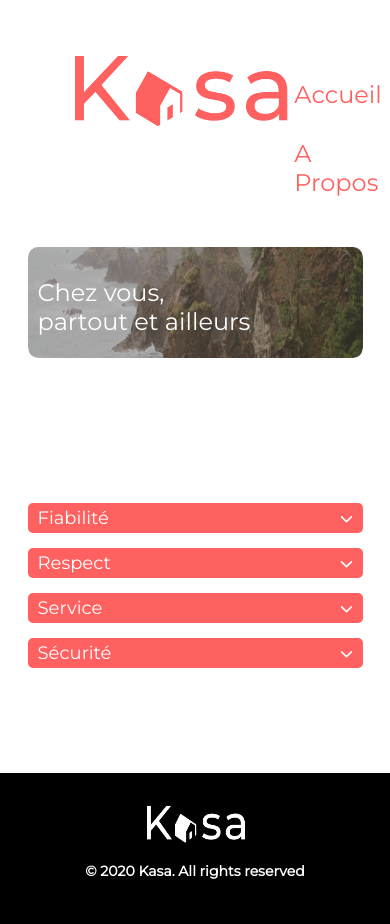
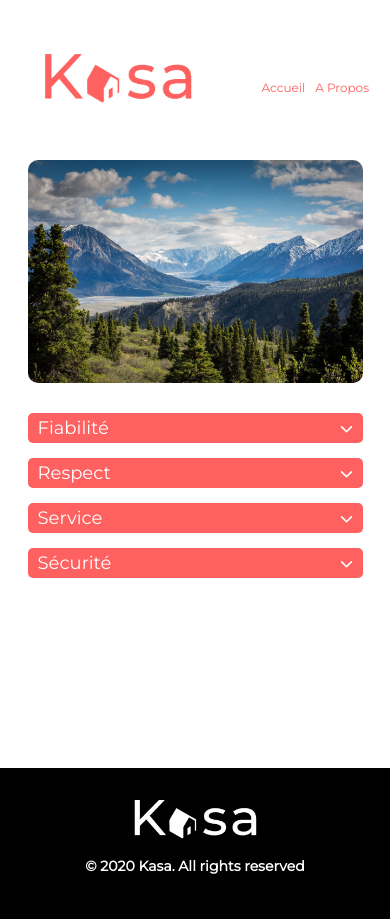
Before and after one commit to Osmolite/Projet_7_Kasa, a React (Create React App) app: page /About in a window 390 px wide. Built offline with nearby package versions, Linux system fonts and the light colour scheme.

Commit message:
fin version responsive

```diff
--- a/src/components/Banner/index.jsx
+++ b/src/components/Banner/index.jsx
@@ -26,6 +26,7 @@ const BannerStyle = styled.span`
             width:335px;
             height:111px;
             border-radius: 10px;
+            object-fit:cover;
         }
         .titre_banner{
             font-size:24px;
--- /dev/null
+++ b/src/components/BannerAbout/index.jsx
@@ -0,0 +1,35 @@
+import styled from 'styled-components'
+import bannerAbout from '../../assets/bannerAbout.png'
+//Bannière de l'image pour la page Home et About
+
+const BannerStyle = styled.span`
+    display: flex;
+    flex-direction: column;
+    justify-content: center;
+    align-items: center;
+    img{
+        border-radius: 25px;
+        object-fit: cover;
+        width: 1240px;
+        height: 223px;
+    }
+
+    @media (max-width: 768px) {
+        img{
+            width:335px;
+            height:223px;
+            border-radius: 10px;
+        }
+      }
+`
+//Couleurs : FF6060 FFFFFF F6F6F6 000000
+//Police : Montserrat regular, medium
+
+function BannerAbout () {
+    return (
+        <BannerStyle>
+        <img src={bannerAbout} alt="La montagne"/>
+        </BannerStyle>
+    )
+}
+export default BannerAbout;
--- a/src/components/Cards/index.jsx
+++ b/src/components/Cards/index.jsx
@@ -28,7 +28,7 @@ const CardsStyle = styled.span`
   }
   @media (max-width: 768px) {
     background-color: #FFFFFF;
-    margin-top: 0px;
+    margin-top: -40px;
   }
 `
 // const [logements, setLogements] = useState([])
--- a/src/components/Collapse/index.jsx
+++ b/src/components/Collapse/index.jsx
@@ -13,7 +13,8 @@ const CollapseStyle = styled.span`
     flex-direction: column;
     justify-content: center;
     align-items: center;
-    margin-block: 200px;
+    margin-top: 60px;
+    margin-bottom: 30px;
   }
   .accordionH {
     display: flex;
@@ -65,20 +66,21 @@ const CollapseStyle = styled.span`
     max-height: 9999px;
     transition: all 0.5s cubic-bezier(1, 0, 0, 0);
     white-space: pre-line;
-    padding: 10px;
+    padding: 20px;
   }
   @media (max-width: 768px) {
     margin-block: 0px;
     width:333px;
     .accordionV{
-      margin-block: 90px;
+      margin-top: 30px;
+      margin-bottom: 175px;
     }
     .itemV {
       width: 335px;
       margin-bottom: 15px;
     }
     .accordionH {
-      margin-block: 0px;
+      margin-block: 12px;
       display: flex;
       flex-direction: column;
       justify-content: center;
--- a/src/components/Error/index.jsx
+++ b/src/components/Error/index.jsx
@@ -16,8 +16,30 @@ const ErrorStyle = styled.span`
         font-size: 36px;
     }
     .retourAccueil {
+        margin-block: 70px;
         font-size: 18px;
         color: #FF6060;
+    }
+    br{
+        display:none;
+    }
+    @media (max-width: 768px) {
+        margin-block:180px;
+        text-align:center;
+        img{
+            width: 198px;
+            height:99px;
+        }
+        .messageErreur{
+            font-size: 18px;
+        }
+        br{
+            display:block;
+        }
+        .retourAccueil {
+            margin-block: 55px;
+            font-size: 14px;
+        }
     }
 `
 //Couleurs : FF6060 FFFFFF F6F6F6 000000
@@ -27,7 +49,7 @@ function Error () {
     return (
         <ErrorStyle>
         <img src={ErrorImage} alt="Erreur 404"/>
-        <h1 className="messageErreur">Oups! La page que vous demandez n'existe pas.</h1>
+        <h1 className="messageErreur">Oups! La page que<br/> vous demandez n'existe pas.</h1>
         <Link to='/' className='retourAccueil'>Retourner sur la page d'accueil</Link>
         </ErrorStyle>
     )
--- a/src/components/Footer/index.jsx
+++ b/src/components/Footer/index.jsx
@@ -12,7 +12,6 @@ const FooterStyle = styled.span`
     align-items: center;
     background-color:#000000;
     color: #FFFFFF;
-    width: 100%;
     margin-top:40px;
     padding-block: 30px;
     img {
@@ -22,13 +21,14 @@ const FooterStyle = styled.span`
     }
     @media (max-width: 768px) {
         img {
-            width:105px;
+            width:130px;
             height:45px;
+            object-fit:cover;
         }
         font-size: 12px;
 
       }
-
+      margin-top:80px;
 }
 
 
@@ -39,7 +39,7 @@ const FooterStyle = styled.span`
 
 function Footer () {
     return (
-        <FooterStyle className='header'>
+        <FooterStyle>
         <img className="logo" src={blackLogo} alt="Logo de l'application"></img>
         <h3 className="droits">© 2020 Kasa. All rights reserved</h3>
         </FooterStyle>
--- a/src/components/Header/index.jsx
+++ b/src/components/Header/index.jsx
@@ -4,7 +4,7 @@ import styled from 'styled-components'
 import Logo from '../../assets/Logo.PNG'
 //Header présent sur toutes les pages composé du logo et du menu
 
-const HeaderStyle = styled.span`
+const HeaderStyle = styled.div`
     font-size: 24px;
     font-family: Montserrat;
     display: flex;
@@ -23,17 +23,26 @@ const HeaderStyle = styled.span`
     text-decoration: none;
     &:hover{
         text-decoration: underline;
-    }
+    }}
     @media (max-width: 768px) {
-        img {
+        width: 335px;
+        margin-inline: 10%;
+        .logo {
             height:60px;
             width:157px;
         }
-        margin-inline: 0px;
-
+        .nav{
+            display: flex;
+            flex-direction: row;
+        }
+        .liens_Menu {
+            margin-inline: 5px;
+        }
+        font-size: 12px;
+        flex-wrap:nowrap;
       }
 
-}
+
 
 
 `
--- a/src/components/logement_information/index.jsx
+++ b/src/components/logement_information/index.jsx
@@ -1,9 +1,9 @@
-import styled from "styled-components";
-import Collapse from "../Collapse";
+import styled from 'styled-components'
+import Collapse from '../Collapse'
 import { FontAwesomeIcon } from '@fortawesome/react-fontawesome'
-import ImageSlider from "../Slideshow";
+import ImageSlider from '../Slideshow'
 
-const InfoStyle = styled.span `
+const InfoStyle = styled.span`
     font-family: Montserrat;
     color: #FF6060;
     width: 1240px;
@@ -62,7 +62,7 @@ const InfoStyle = styled.span `
         padding-top: 5px;
         background-color: #FF6060;
         color: #FFFFFF;
-        border-radius: 25px;
+        border-radius: 10px;
         text-align: center;
     }
     .rating{
@@ -72,16 +72,63 @@ const InfoStyle = styled.span `
     .star {
         margin-inline: 5px;
     }
+
     @media (max-width: 768px) {
-        margin 0px;
-        width: 400px;
+        margin 0 auto;
+        width: 335px;
         .descriptionEtOwner{
             flex-direction:column;
+            width: 335px;
+        }
+        h1 {
+            font-size: 18px;
+            font-weight: 300;
+        }
+        h3 {
+            font-size: 14px;
+            font-weight: 300;
+        }
+        .name{
+            font-size: 12px;
+        }
+        img{
+            height: 32px;
+            width: 32px;
+        }
+        .tag{
+            font-size: 10px;
+            width: 84px;
+            height: 18px;
+        }
+        .rating{
+            font-size: 18px;
+            margin-top: 15px;
+        }
+        .owner {
+            flex-direction: row-reverse;
+            justify-content: space-between;
         }
     }
 `
-
-function Info ({ title, location, description, host, tags, rating, equipments, pictures }) {
+const ContainerStyles = styled.div`
+        width: 1240px;
+        height: 415px;
+        margin: 0 auto;
+        @media (max-width: 768px) {
+            width: 335px;
+            height: 255px;
+        }
+`
+function Info({
+  title,
+  location,
+  description,
+  host,
+  tags,
+  rating,
+  equipments,
+  pictures,
+}) {
   const infoCollapse = [
     {
       title: 'Description',
@@ -90,55 +137,56 @@ function Info ({ title, location, description, host, tags, rating, equipments, p
     {
       title: 'Equipements',
       content: `${equipments}`,
-        }
+    },
   ]
   console.log(infoCollapse)
   console.log(tags)
-      const rows = [];
+  const rows = []
   for (let i = 0; i < 5; i++) {
-            console.log(i,rating);
-            if (i<rating){
+    console.log(i, rating)
+    if (i < rating) {
       rows.push(<FontAwesomeIcon icon="fa-solid fa-star" />)
-            }else{
-                rows.push(<FontAwesomeIcon icon="fa-solid fa-star" style={{color: "#b0b0b0",}} />)
-            };
+    } else {
+      rows.push(
+        <FontAwesomeIcon icon="fa-solid fa-star" style={{ color: '#b0b0b0' }} />
+      )
     }
-        const containerStyles = {
-            width: "1240px",
-            height: "415px",
-            margin: "0 auto",
-          };
+  }
   const name = host.name.replace(' ', '\n')
   return (
     <InfoStyle>
-        <div style={containerStyles}>
-        <ImageSlider slides={pictures}/>
-        </div>
+      <ContainerStyles>
+        <ImageSlider slides={pictures} />
+      </ContainerStyles>
       <div className="descriptionEtOwner">
         <div className="information">
           <h1>{title}</h1>
           <h3 className="location">{location}</h3>
           <div className="tags">
-        {tags.map((tag,i)=>(
-            <p className="tag" key={i}>{tag}</p>
+            {tags.map((tag, i) => (
+              <p className="tag" key={i}>
+                {tag}
+              </p>
             ))}
           </div>
         </div>
         <div className="owner">
           <div className="ownerIn">
             <h3 className="name">{name}</h3>
-            <img src={host.picture} alt='Propriétaire du logement'></img>
+            <img src={host.picture} alt="Propriétaire du logement"></img>
           </div>
           <div className="rating">
-            {rows.map((row,i)=>(
-                <div className="star" key={i}>{row}</div>
+            {rows.map((row, i) => (
+              <div className="star" key={i}>
+                {row}
+              </div>
             ))}
           </div>
         </div>
       </div>
 
-            <Collapse data = {infoCollapse} verticale = {false} />
+      <Collapse data={infoCollapse} verticale={false} />
     </InfoStyle>
   )
 }
-export default Info;
+export default Info
--- a/src/index.css
+++ b/src/index.css
@@ -1,5 +1,5 @@
 body {
-    margin: 0;
+    margin: 0 auto;
     font-family: -apple-system, BlinkMacSystemFont, 'Segoe UI', 'Roboto', 'Oxygen',
       'Ubuntu', 'Cantarell', 'Fira Sans', 'Droid Sans', 'Helvetica Neue',
       sans-serif;
--- a/src/pages/About/index.jsx
+++ b/src/pages/About/index.jsx
@@ -1,6 +1,6 @@
 import GlobalFonts from '../../fonts/fonts';
 import Header from '../../components/Header/index.jsx'
-import Banner from '../../components/Banner/index.jsx'
+import BannerAbout from '../../components/BannerAbout/index.jsx'
 import Footer from '../../components/Footer/index.jsx'
 import Collapse from '../../components/Collapse/index.jsx'
 
@@ -9,7 +9,7 @@ function About() {
     <div >
       <GlobalFonts/>
       <Header/>
-      <Banner/>
+      <BannerAbout/>
       <Collapse data={infoPageAbout} verticale={true}/>
       <Footer/>
     </div>
```
Also changed, not shown: src/assets/bannerAbout.png (added). Lines whose indentation alone changed are shown as unchanged.
